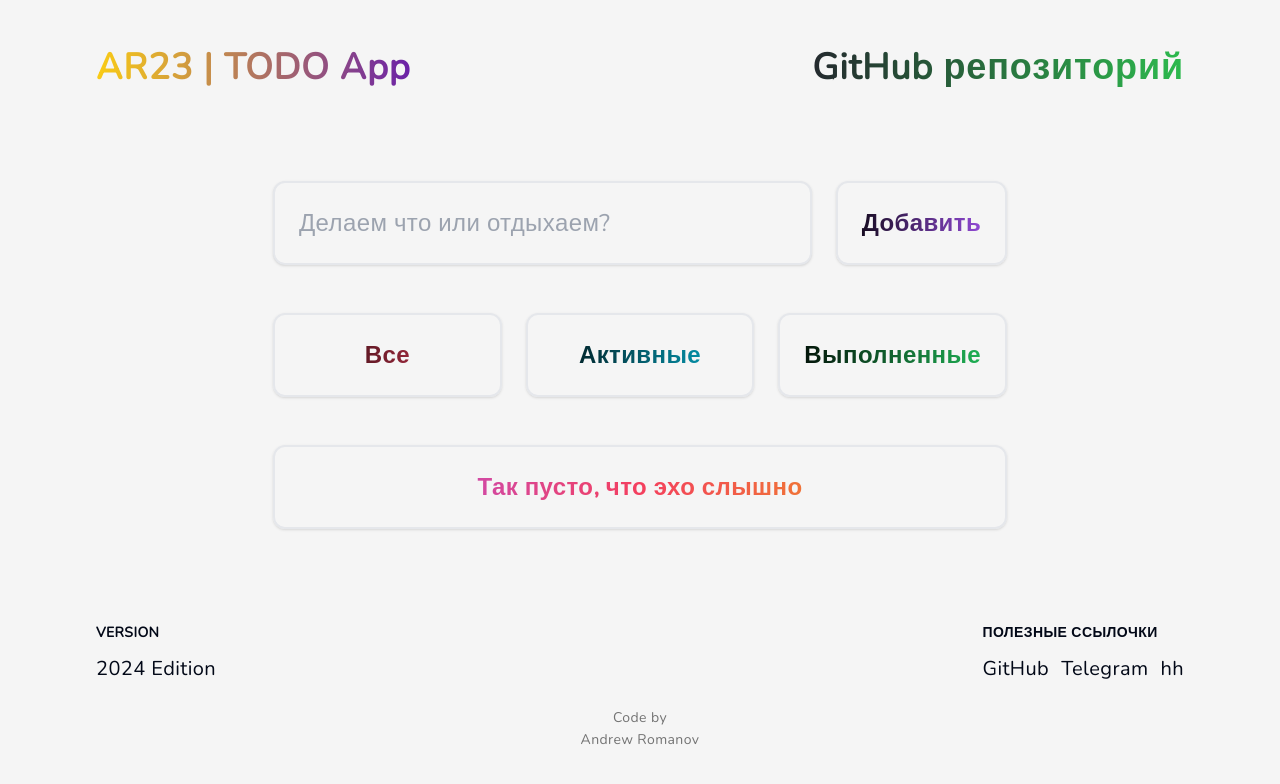
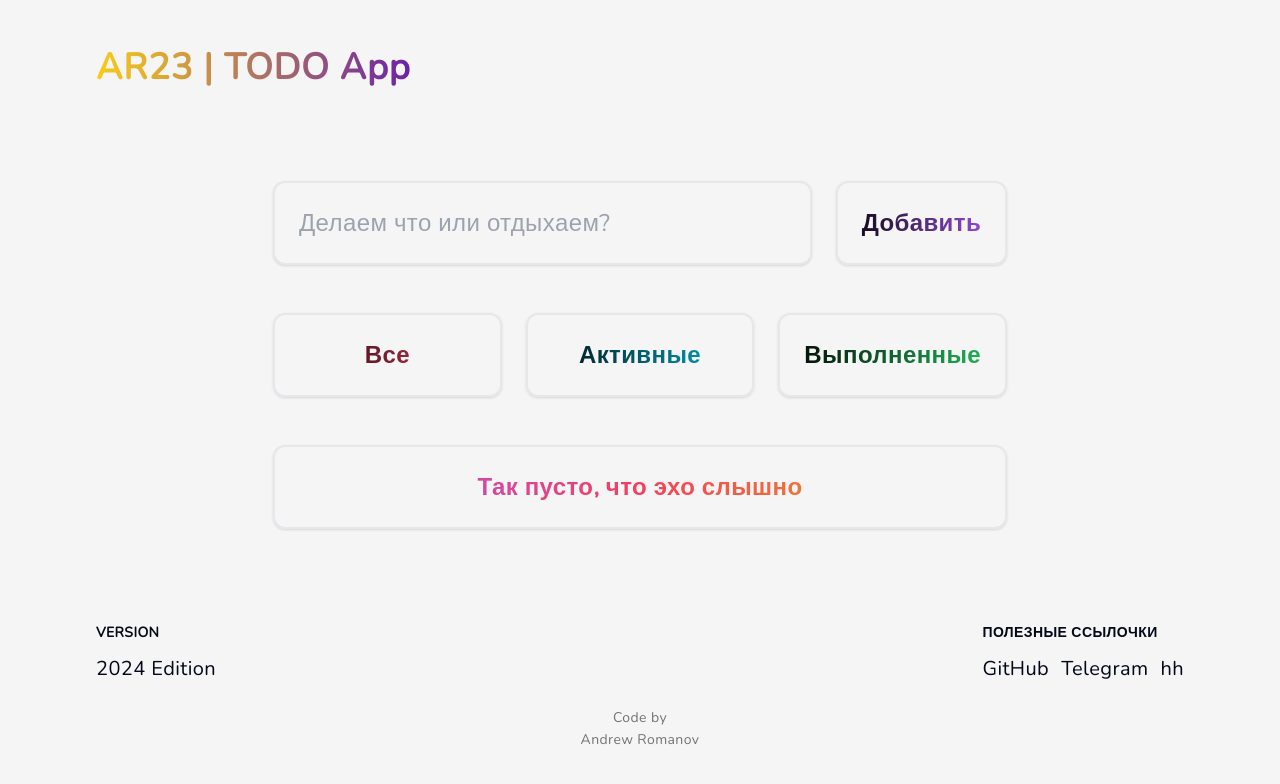
Before and after one commit to ARXXIII/todo-app, a Next.js app: page / in a window 1280 px wide. Shown: the top 784 px of the page. Built offline with nearby package versions, Linux system fonts and the light colour scheme.

Commit message:
Header changes Removed the link to the repository

```diff
--- a/components/header.tsx
+++ b/components/header.tsx
@@ -2,13 +2,6 @@ export const Header = () => {
     return (
         <header className="flex justify-center lg:justify-between items-center gap-x-12 font-black text-4xl tracking-wide shrink-0">
             <h1 className="bg-gradient-to-r from-yellow-400 to-purple-800 text-transparent bg-clip-text">AR23 | TODO App</h1>
-            <a
-                href="https://github.com/PICKLEGENT/todo-app"
-                target="_blanc"
-                className="hidden lg:block bg-gradient-to-r from-github-dark to-github-green text-transparent bg-clip-text"
-            >
-                GitHub репозиторий
-            </a>
         </header>
     )
 }
```
